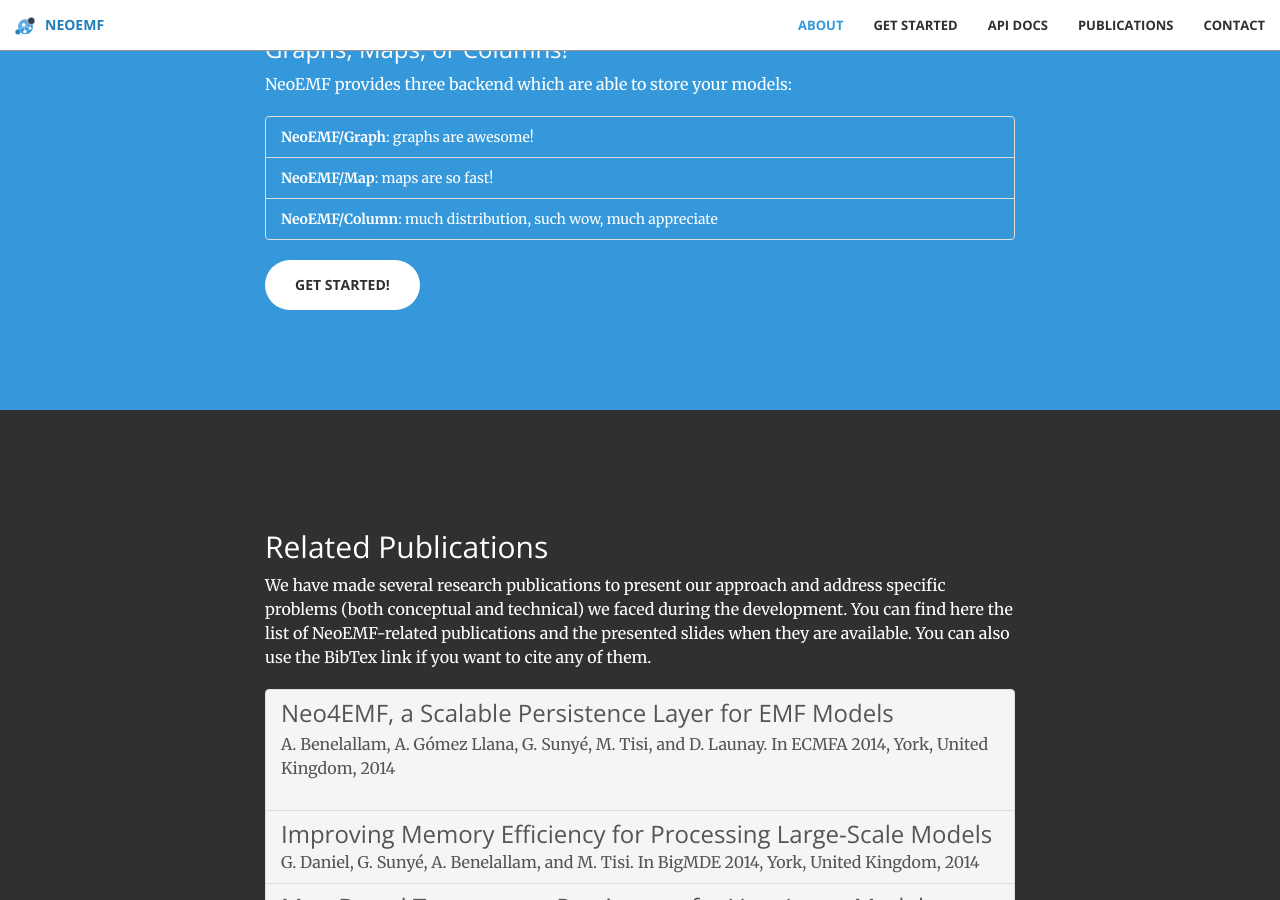
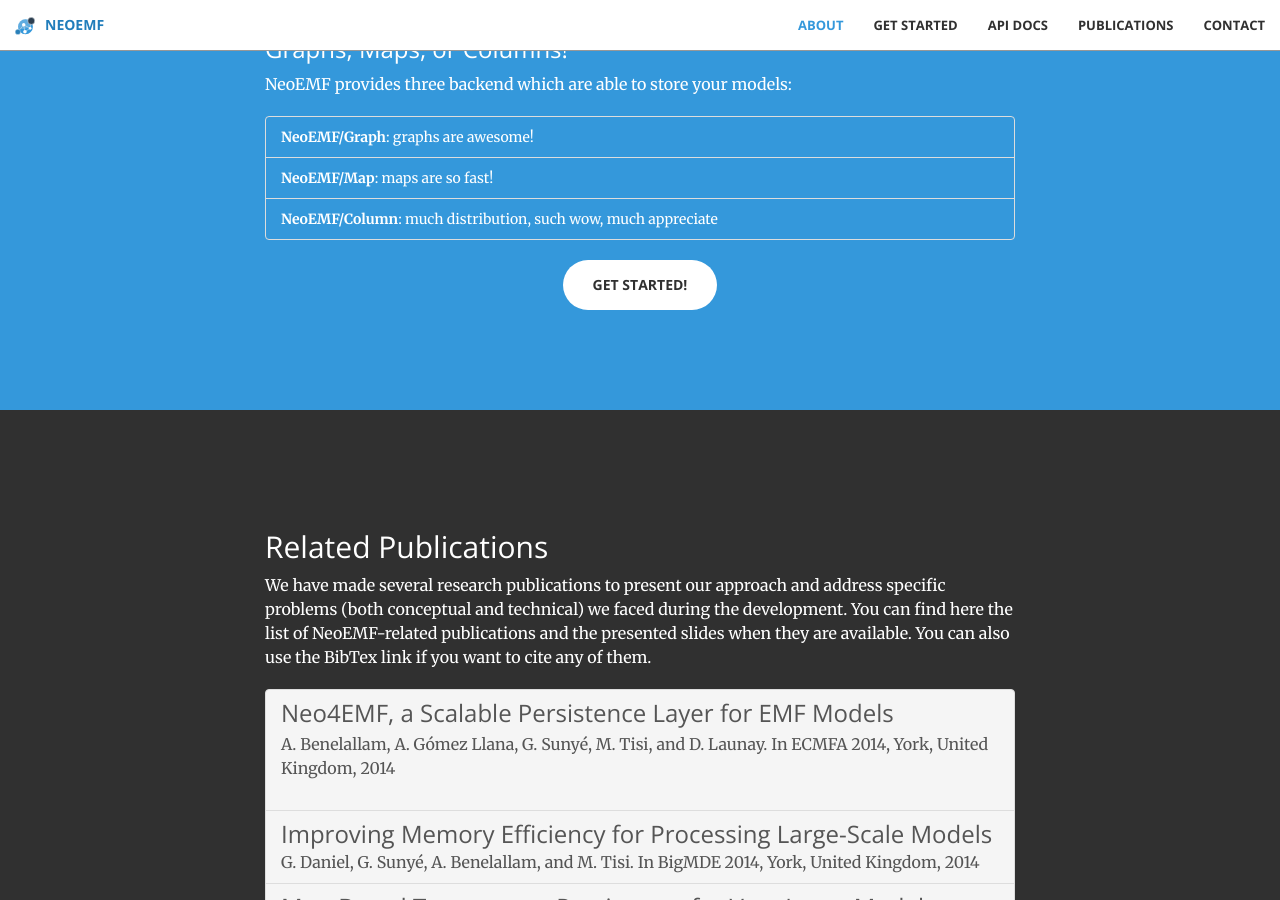
Before and after one commit to atlanmod/NeoEMF-Website, a Jekyll site: the page built from index.html, in a window 1280 px wide and 900 px high, scrolled down 1281 px. Built offline with Jekyll 4.4.1, drawn with Linux system fonts in a browser that asks for light colours.

Commit message:
center "Get started" button

```diff
--- a/_includes/call-to-action.html
+++ b/_includes/call-to-action.html
@@ -13,7 +13,9 @@
                     <li class="list-group-item"><strong>NeoEMF/Map</strong>: maps are so fast!</li>
                     <li class="list-group-item"><strong>NeoEMF/Column</strong>: much distribution, such wow, much appreciate</li>
                 </ul>
-                <a href="#" class="btn btn-default btn-xl">Get Started!</a>
+                <div class="center-block text-center">
+                    <a href="#" class="btn btn-default btn-xl">Get Started!</a>
+                </div>
             </div>
         </div>
     </div>
```
